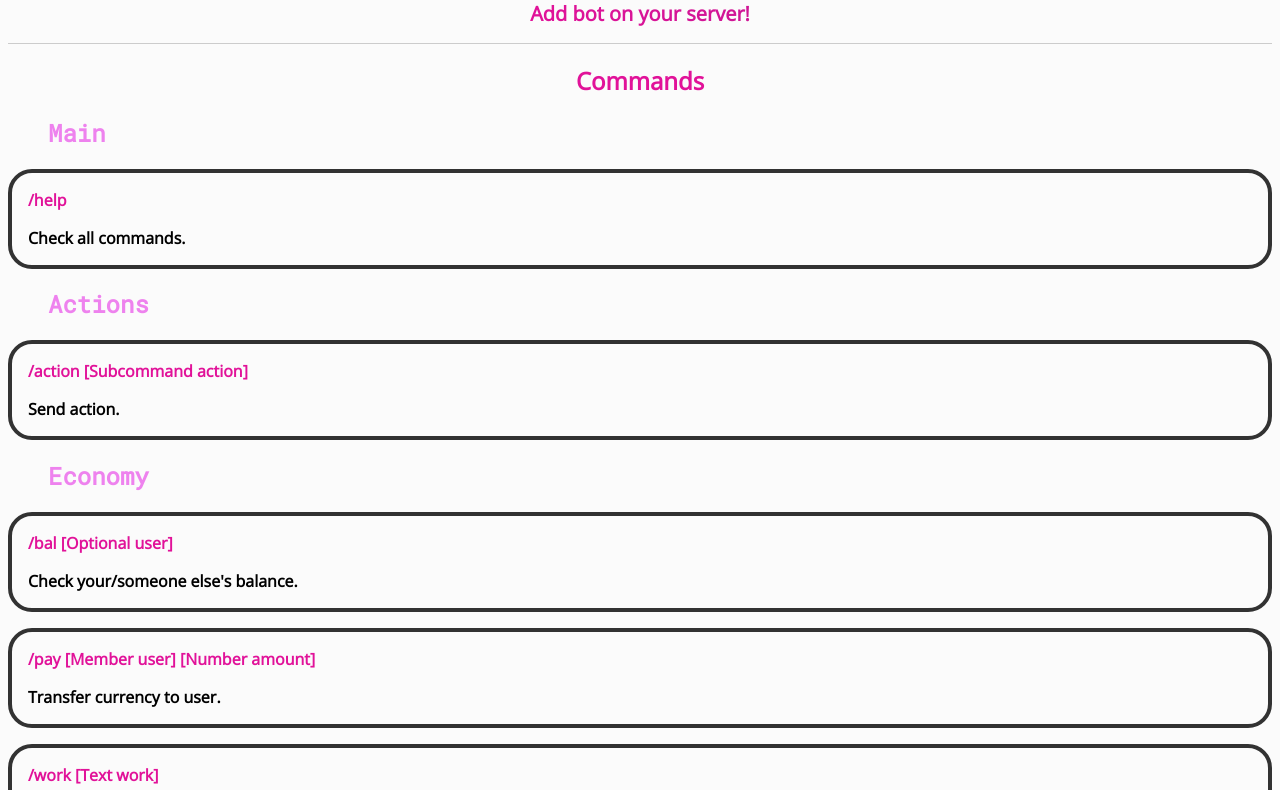
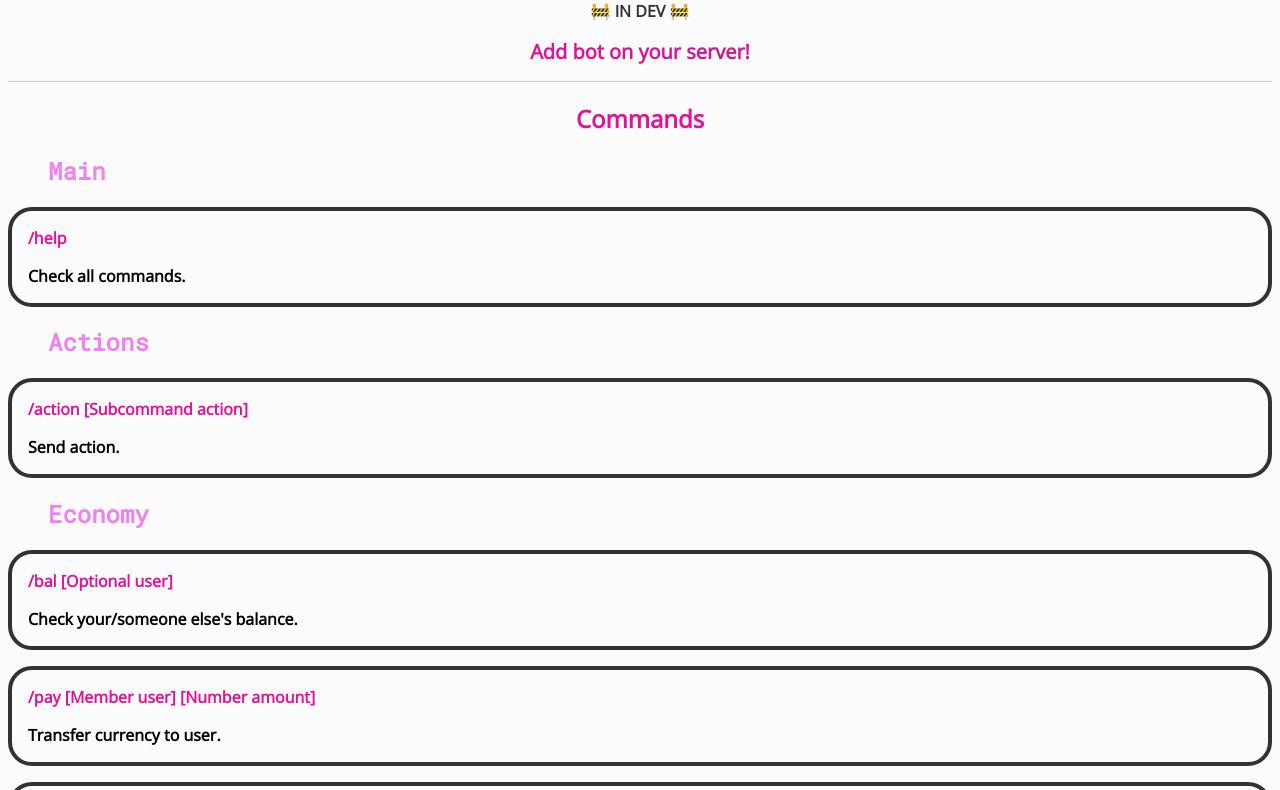
Before and after one commit to Savaksp/savaksp.github.io, a plain HTML site: page projects/kos/index.html in a window 1280 px wide. Shown: the part 212-1002 px from the top of the page. Drawn offline with nearby package versions, Linux system fonts and the light colour scheme.

Commit message:
Update index.html

```diff
--- a/projects/kos/index.html
+++ b/projects/kos/index.html
@@ -26,6 +26,7 @@
             <div class="splitter">
                 <h1 class="articleName">Information</h1>
                 <p><span>Kos</span> - multifunctional bot for discord, written in Java.</p>
+                <p><b>🚧 IN DEV 🚧</b></p>
                 <p><a class="addbot" href="https://discord.com/api/oauth2/authorize?client_id=1047174844967563385&permissions=277025516544&scope=bot%20applications.commands">Add bot on your server!</a></span>
             </div>
         </article>
```
